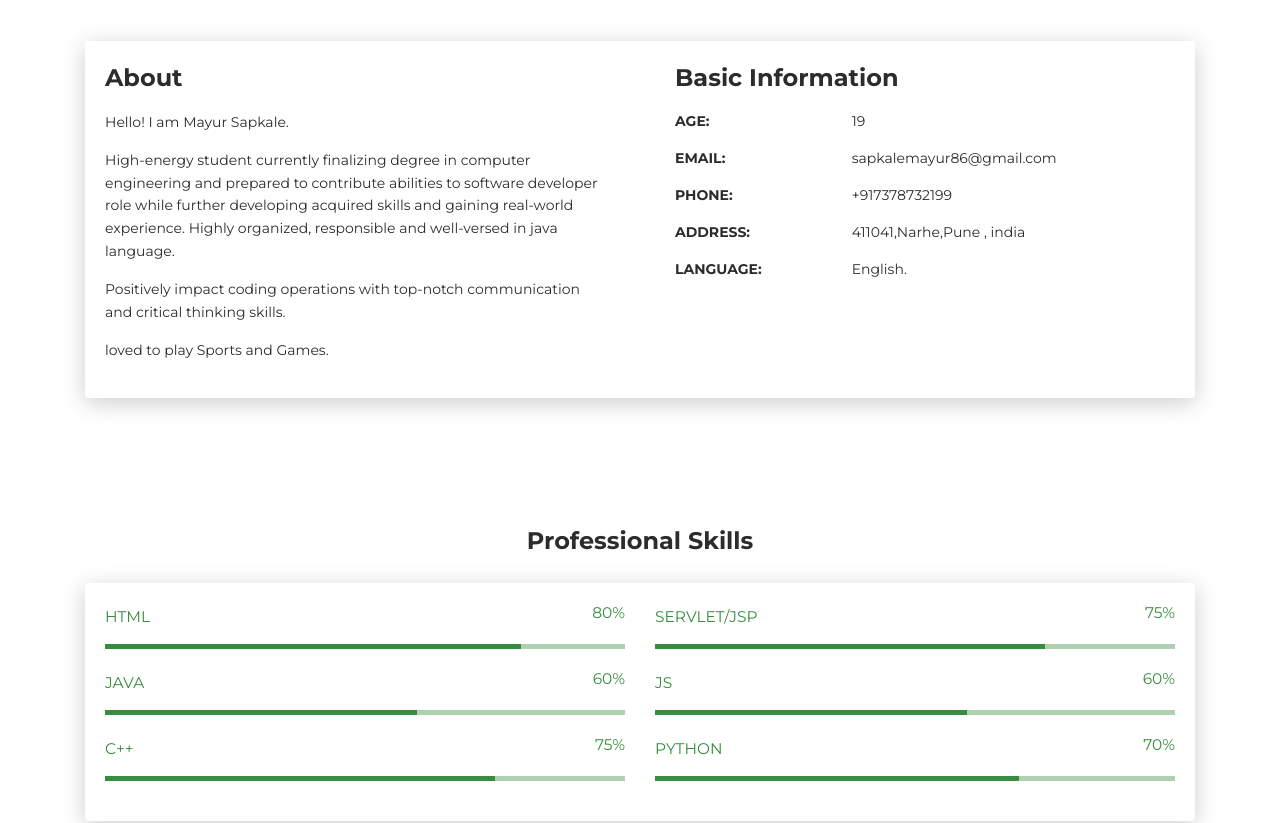
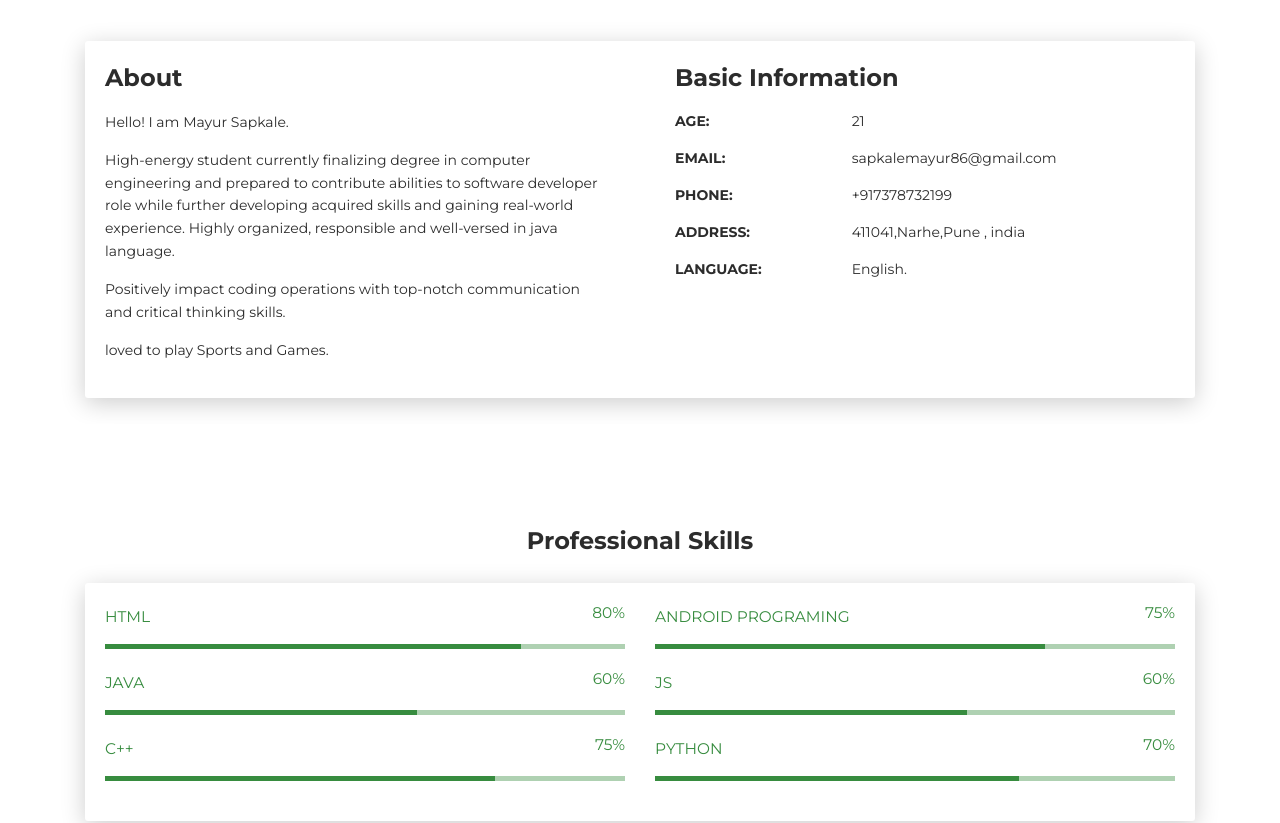
Before and after one commit to sapkalemayur86/mayursapkale.github.io, a plain HTML site: page index.html in a window 1280 px wide. Shown: the part 579-1402 px from the top of the page. Drawn offline with Linux system fonts and the light colour scheme.

Commit message:
Update index.html

```diff
--- a/index.html
+++ b/index.html
@@ -73,7 +73,7 @@
             <div class="h4 mt-0 title">Basic Information</div>
             <div class="row">
               <div class="col-sm-4"><strong class="text-uppercase">Age:</strong></div>
-              <div class="col-sm-8">19</div>
+              <div class="col-sm-8">21</div>
             </div>
             <div class="row mt-3">
               <div class="col-sm-4"><strong class="text-uppercase">Email:</strong></div>
@@ -111,7 +111,7 @@
             </div>
           </div>
           <div class="col-md-6">
-            <div class="progress-container progress-primary"><span class="progress-badge">Servlet/Jsp</span>
+            <div class="progress-container progress-primary"><span class="progress-badge">Android Programing</span>
               <div class="progress">
                 <div class="progress-bar progress-bar-primary" data-aos="progress-full" data-aos-offset="10" data-aos-duration="2000" role="progressbar" aria-valuenow="60" aria-valuemin="0" aria-valuemax="100" style="width: 75%;"></div><span class="progress-value">75%</span>
               </div>
```
